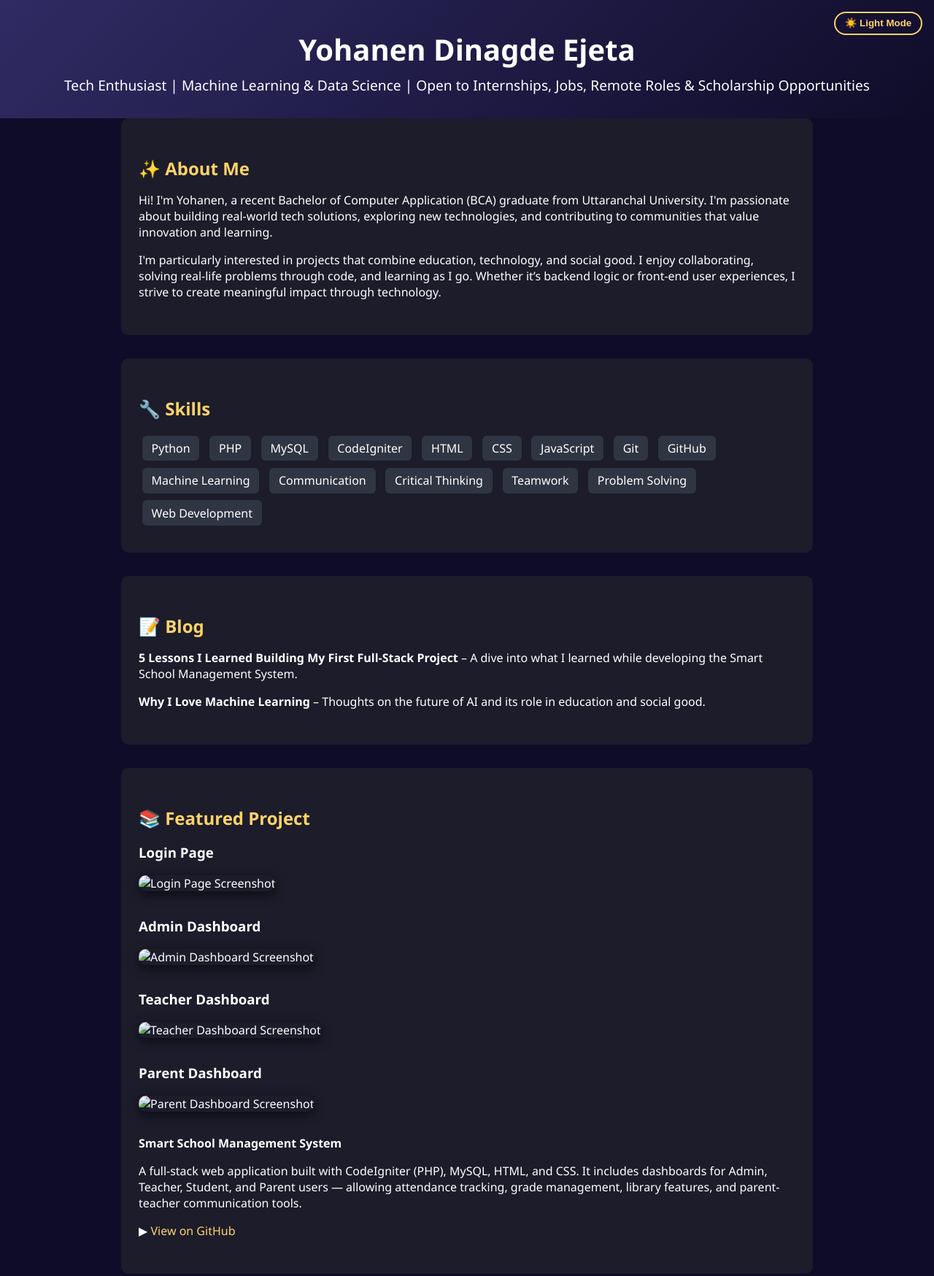
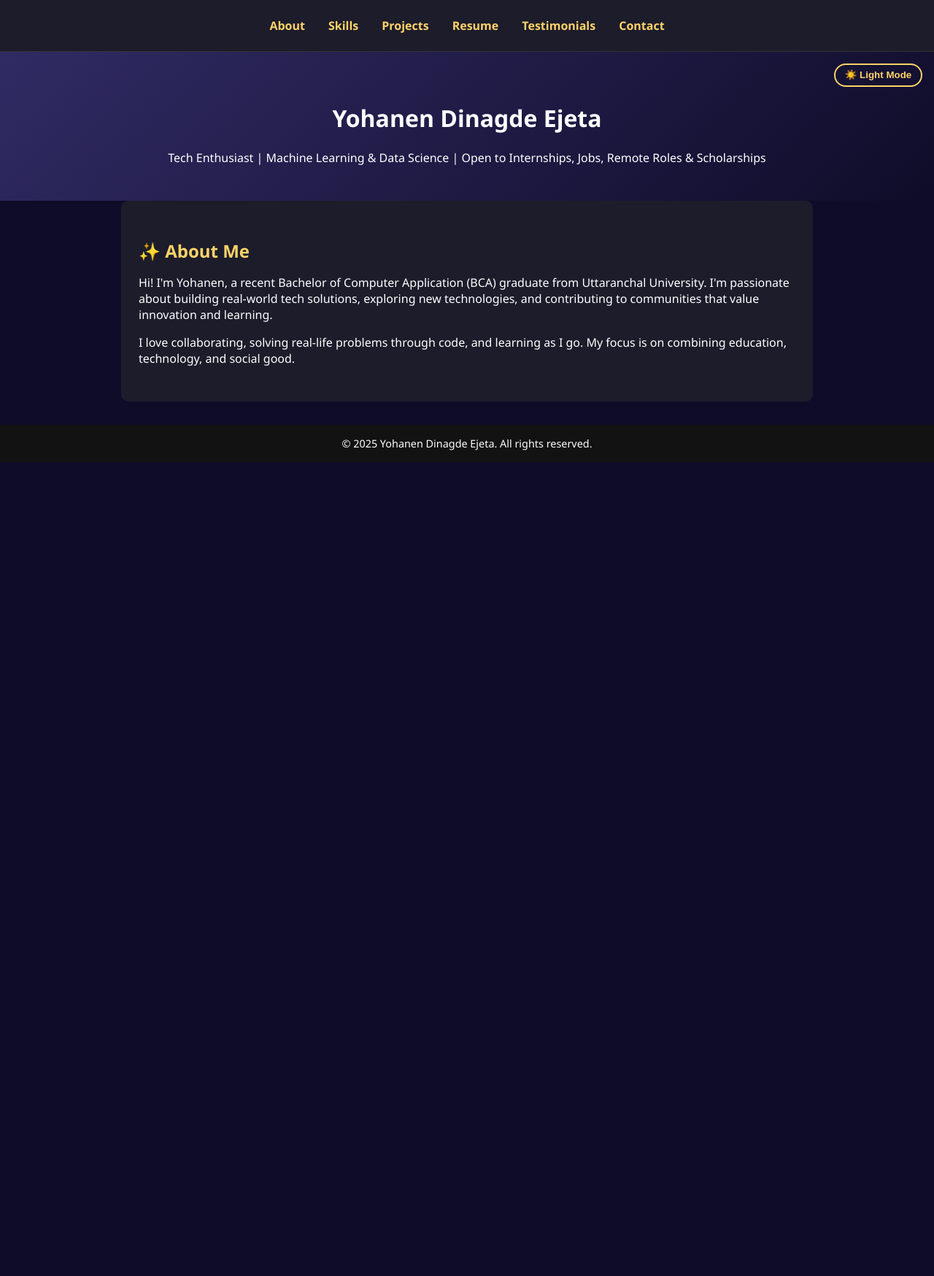
Before and after one commit to yohanen/yohanen.github.io, a plain HTML site: page index.html in a window 1280 px wide. Shown: the top 1748 px of the page at 73% size. After the commit the page ends 800 px from the top, so only its background shows below. Drawn offline with Linux system fonts and the light colour scheme.

Commit message:
Update index.html

```diff
--- a/index.html
+++ b/index.html
@@ -4,6 +4,10 @@
   <meta charset="UTF-8" />
   <meta name="viewport" content="width=device-width, initial-scale=1.0" />
   <title>Yohanen | Portfolio</title>
+  <meta name="description" content="Yohanen Dinagde Ejeta - Machine Learning & Web Developer Portfolio" />
+  <meta name="keywords" content="Yohanen, portfolio, machine learning, web development, data science, internships" />
+  <meta name="author" content="Yohanen Dinagde Ejeta" />
+  <link rel="stylesheet" href="https://cdnjs.cloudflare.com/ajax/libs/font-awesome/6.5.0/css/all.min.css" />
   <style>
     :root {
       --bg-color: #0f0c29;
@@ -15,6 +19,11 @@
       --highlight: #ffd369;
     }
 
+    html {
+      scroll-behavior: smooth;
+      scroll-padding-top: 80px;
+    }
+
     body {
       font-family: 'Segoe UI', sans-serif;
       margin: 0;
@@ -24,22 +33,50 @@
       transition: background 0.3s, color 0.3s;
     }
 
+    body.light-mode {
+      --bg-color: #f0f2f5;
+      --text-color: #1c1c1c;
+      --header-bg: linear-gradient(135deg, #e0eafc, #cfdef3);
+      --section-bg: #ffffff;
+      --card-bg: #eeeeee;
+      --highlight: #e94560;
+    }
+
+    nav {
+      background: var(--section-bg);
+      display: flex;
+      justify-content: center;
+      flex-wrap: wrap;
+      padding: 1rem;
+      position: sticky;
+      top: 0;
+      z-index: 1000;
+      border-bottom: 1px solid #333;
+    }
+
+    nav a {
+      color: var(--highlight);
+      margin: 0.5rem 1rem;
+      text-decoration: none;
+      font-weight: 600;
+      cursor: pointer;
+    }
+
+    nav a:hover {
+      text-decoration: underline;
+    }
+
     header {
       background: var(--header-bg);
       color: white;
       text-align: center;
-      padding: 2rem 1rem;
+      padding: 3rem 1rem 2rem;
       position: relative;
     }
 
-    header h1 {
-      font-size: 2.5rem;
-      margin: 0.5rem 0;
-    }
-
-    header p {
-      font-size: 1.2rem;
-      margin: 0;
+    .hero-container {
+      max-width: 1000px;
+      margin: 0 auto;
     }
 
     .toggle-btn {
@@ -68,14 +105,11 @@
       background: var(--section-bg);
       border-radius: 10px;
       margin-bottom: 2rem;
-      opacity: 0;
-      transform: translateY(20px);
-      transition: opacity 0.6s ease, transform 0.6s ease;
+      display: none;
     }
 
-    section.visible {
-      opacity: 1;
-      transform: translateY(0);
+    section.active {
+      display: block;
     }
 
     h2 {
@@ -119,34 +153,33 @@
     a:hover {
       text-decoration: underline;
     }
-
-    body.light-mode {
-      --bg-color: #f0f2f5;
-      --text-color: #1c1c1c;
-      --header-bg: linear-gradient(135deg, #e0eafc, #cfdef3);
-      --section-bg: #ffffff;
-      --highlight: #e94560;
-    }
   </style>
 </head>
 <body>
+  <nav>
+    <a href="#about">About</a>
+    <a href="#skills">Skills</a>
+    <a href="#projects">Projects</a>
+    <a href="#resume">Resume</a>
+    <a href="#testimonials">Testimonials</a>
+    <a href="#contact">Contact</a>
+  </nav>
+
   <header>
-    <button class="toggle-btn" onclick="toggleTheme()">☀️ Light Mode</button>
-    <h1>Yohanen Dinagde Ejeta</h1>
-    <p>Tech Enthusiast | Machine Learning & Data Science | Open to Internships, Jobs, Remote Roles & Scholarship Opportunities</p>
+    <div class="hero-container">
+      <button class="toggle-btn" onclick="toggleTheme()">☀️ Light Mode</button>
+      <h1>Yohanen Dinagde Ejeta</h1>
+      <p>Tech Enthusiast | Machine Learning & Data Science | Open to Internships, Jobs, Remote Roles & Scholarships</p>
+    </div>
   </header>
 
-  <section>
+  <section id="about" class="active">
     <h2>✨ About Me</h2>
-    <p>
-      Hi! I'm Yohanen, a recent Bachelor of Computer Application (BCA) graduate from Uttaranchal University. I'm passionate about building real-world tech solutions, exploring new technologies, and contributing to communities that value innovation and learning.
-    </p>
-    <p>
-      I'm particularly interested in projects that combine education, technology, and social good. I enjoy collaborating, solving real-life problems through code, and learning as I go. Whether it’s backend logic or front-end user experiences, I strive to create meaningful impact through technology.
-    </p>
+    <p>Hi! I'm Yohanen, a recent Bachelor of Computer Application (BCA) graduate from Uttaranchal University. I'm passionate about building real-world tech solutions, exploring new technologies, and contributing to communities that value innovation and learning.</p>
+    <p>I love collaborating, solving real-life problems through code, and learning as I go. My focus is on combining education, technology, and social good.</p>
   </section>
 
-  <section>
+  <section id="skills">
     <h2>🔧 Skills</h2>
     <div class="skills">
       <span>Python</span>
@@ -167,79 +200,31 @@
     </div>
   </section>
 
-  <section>
-    <h2>📝 Blog</h2>
-    <p><strong>5 Lessons I Learned Building My First Full-Stack Project</strong> – A dive into what I learned while developing the Smart School Management System.</p>
-    <p><strong>Why I Love Machine Learning</strong> – Thoughts on the future of AI and its role in education and social good.</p>
+  <section id="projects">
+    <h2>📚 Featured Project</h2>
+    <h3>Smart School Management System</h3>
+    <div class="project">
+      <img src="loginpage.png" alt="Smart School - Login Page" />
+      <img src="admindashboard.png" alt="Admin Dashboard View" />
+      <img src="teacherdashboard.png" alt="Teacher Dashboard View" />
+      <img src="parentdashboard.png" alt="Parent Dashboard View" />
+    </div>
+    <p>A full-stack web application built with CodeIgniter (PHP), MySQL, HTML, and CSS. Includes dashboards for Admin, Teacher, Student, and Parent for attendance tracking, grade management, library use, and communication tools.</p>
+    <p>▶ <a href="https://github.com/yohanen/smart-school-management-system" target="_blank">View on GitHub</a></p>
   </section>
 
-
-  <section class="project">
-    <h2>📚 Featured Project</h2>
-
-    <h3>Login Page</h3>
-    <img src="loginpage.png" alt="Login Page Screenshot" />
-
-    <h3>Admin Dashboard</h3>
-    <img src="admindashboard.png" alt="Admin Dashboard Screenshot" />
-
-    <h3>Teacher Dashboard</h3>
-    <img src="teacherdashboard.png" alt="Teacher Dashboard Screenshot" />
-
-    <h3>Parent Dashboard</h3>
-    <img src="parentdashboard.png" alt="Parent Dashboard Screenshot" />
-
-    <p><strong>Smart School Management System</strong></p>
-    <p>
-      A full-stack web application built with CodeIgniter (PHP), MySQL, HTML, and CSS. It includes dashboards for Admin, Teacher, Student, and Parent users — allowing attendance tracking, grade management, library features, and parent-teacher communication tools.
-    </p>
-    <p>
-      ▶ <a href="https://github.com/yohanen/smart-school-management-system" target="_blank">View on GitHub</a>
-    </p>
-  </section>
-
-  <section>
+  <section id="resume">
     <h2>📄 Download Resume</h2>
-    <p>
-      You can download my resume here:
-      <a href="Resume.pdf" target="_blank" download>Download Resume (PDF)</a>
-    </p>
+    <p>You can download my resume here: <a href="Resume.pdf" download>Download Resume (PDF)</a></p>
   </section>
 
   <section id="testimonials">
-  <h2>📜 Testimonials</h2>
-
-  <div class="testimonial">
-    <p>
-      <em>
-        “Mr. Yohanen Dinagde Ejeta is a highly dedicated and disciplined individual who consistently demonstrated strong academic commitment and intellectual curiosity throughout his Bachelor of Computer Applications (BCA) program. His ability to think outside the box, problem-solving mindset, and continuous pursuit of excellence made him stand out among his peers.”
-      </em>
-    </p>
-    <p><strong>— Prof. (Dr.) Sonal Sharma</strong><br>
-    Director, Uttaranchal School of Computing Sciences<br>
-    Uttaranchal University, Dehradun</p>
-  </div>
-
-  <div class="testimonial">
-    <p>
-      <em>
-        “Yohanen has shown exceptional performance in academics, research projects, and student-led initiatives. He was an active member of several key groups including the Robotics Club, Cyber Security Forum, Coding and Innovation Cell, and the Open-Source Community. His leadership, communication skills, and technical foundation make him a strong candidate for scholarships, higher studies, and tech jobs alike.”
-      </em>
-    </p>
-    <p><strong>— Dr. Sameer Dev Sharma</strong><br>
-    Associate Professor & Head of Department<br>
-    Uttaranchal School of Computer Sciences<br>
-    Uttaranchal University, Dehradun</p>
-  </div>
-</section>
-
-  <section>
-    <h2>📍 My Location</h2>
-    <p>I studied at Uttaranchal University and am currently based in India. Here’s where I’ve been learning and growing.</p>
-    <iframe src="https://www.google.com/maps/embed?pb=!1m18!1m12!1m3!1d3458.6881643665355!2d77.98079241544655!3d30.32556481134586!2m3!1f0!2f0!3f0!3m2!1i1024!2i768!4f13.1!3m3!1m2!1s0x390929cb5e1d0629%3A0xbed7e901f43ad7d0!2sUttaranchal%20University!5e0!3m2!1sen!2sin!4v1625032001234!5m2!1sen!2sin" allowfullscreen="" loading="lazy"></iframe>
+    <h2>📜 Testimonials</h2>
+    <p><em>"Mr. Yohanen Dinagde Ejeta is a highly dedicated and disciplined individual who consistently demonstrated strong academic commitment and intellectual curiosity."</em><br /><strong>— Prof. (Dr.) Sonal Sharma</strong></p>
+    <p><em>"Yohanen has shown exceptional performance in academics, research, and student-led initiatives. His leadership and technical skills are outstanding."</em><br /><strong>— Dr. Sameer Dev Sharma</strong></p>
   </section>
 
-  <section>
+  <section id="contact">
     <h2>✉ Contact</h2>
     <p>
       GitHub: <a href="https://github.com/yohanen" target="_blank">github.com/yohanen</a><br />
@@ -255,8 +240,11 @@
 
   <script>
     const toggleBtn = document.querySelector('.toggle-btn');
+    const navLinks = document.querySelectorAll('nav a');
+    const sections = document.querySelectorAll('section');
+
+    // Theme persistence
     const currentTheme = localStorage.getItem('theme');
-
     if (currentTheme === 'light') {
       document.body.classList.add('light-mode');
       toggleBtn.textContent = '🌙 Dark Mode';
@@ -271,19 +259,22 @@
       localStorage.setItem('theme', isLight ? 'light' : 'dark');
     }
 
-    const sections = document.querySelectorAll("section");
-    const revealOnScroll = () => {
-      const triggerBottom = window.innerHeight * 0.9;
-      sections.forEach(section => {
-        const boxTop = section.getBoundingClientRect().top;
-        if (boxTop < triggerBottom) {
-          section.classList.add("visible");
+    function showSection(id) {
+      sections.forEach(sec => {
+        sec.classList.remove('active');
+        if (sec.id === id) {
+          sec.classList.add('active');
         }
       });
-    };
+    }
 
-    window.addEventListener("scroll", revealOnScroll);
-    window.addEventListener("load", revealOnScroll);
+    navLinks.forEach(link => {
+      link.addEventListener('click', function (e) {
+        e.preventDefault();
+        const targetId = this.getAttribute('href').substring(1);
+        showSection(targetId);
+      });
+    });
   </script>
 </body>
 </html>
```
